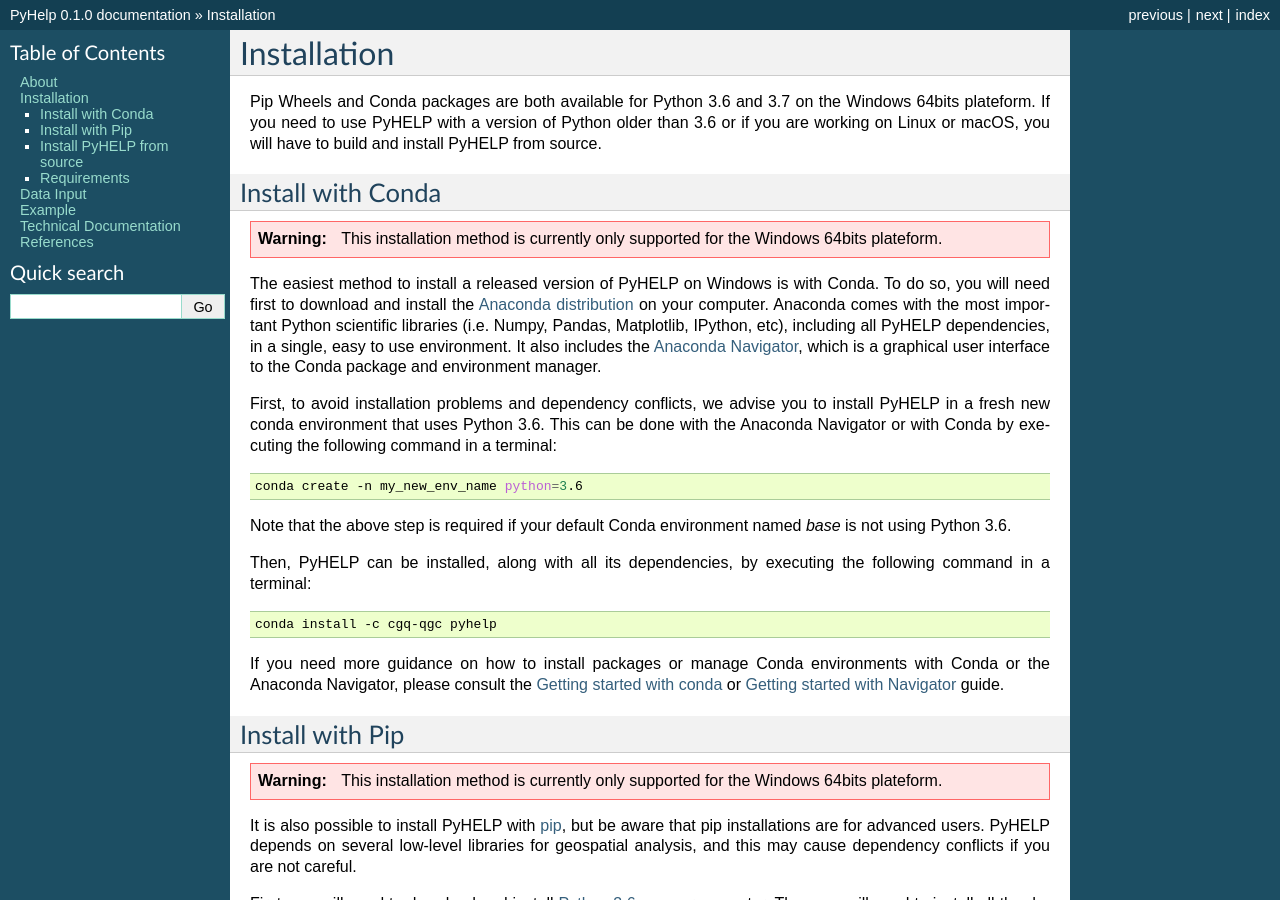
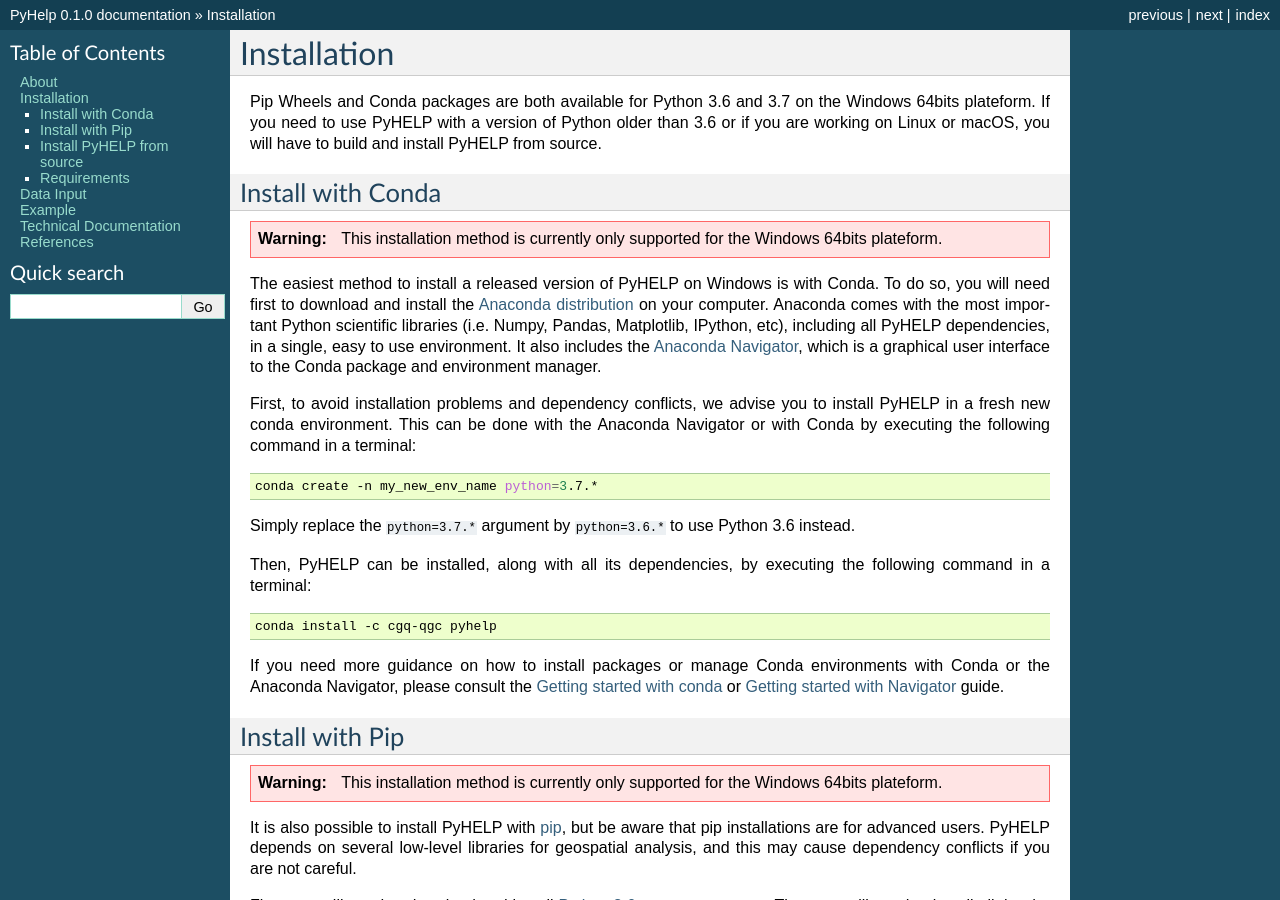
Before and after one commit to cgq-qgc/pyhelp, a Sphinx documentation site: the page built from docs/installation.rst, in a window 1280 px wide and 900 px high. Built offline with Sphinx 7.4.7, drawn with Linux system fonts in a browser that asks for light colours; formulas are drawn with MathJax 3.

Commit message:
Docs: Update Install with Conda

```diff
--- a/docs/installation.rst
+++ b/docs/installation.rst
@@ -23,16 +23,16 @@
 package and environment manager.
 
 First, to avoid installation problems and dependency conflicts, we advise you
-to install PyHELP in a fresh new conda environment that uses Python 3.6.
+to install PyHELP in a fresh new conda environment.
 This can be done with the Anaconda Navigator or with Conda by executing the
 following command in a terminal:
 
 .. code-block:: bash
 
-   conda create -n my_new_env_name python=3.6
+   conda create -n my_new_env_name python=3.7.*
 
-Note that the above step is required if your default Conda environment
-named `base` is not using Python 3.6.
+Simply replace the ``python=3.7.*`` argument by ``python=3.6.*`` to use
+Python 3.6 instead.
 
 Then, PyHELP can be installed, along with all its dependencies, by executing
 the following command in a terminal:
```
